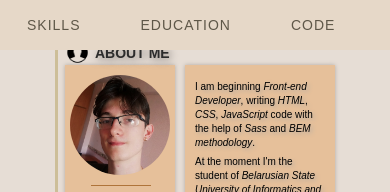
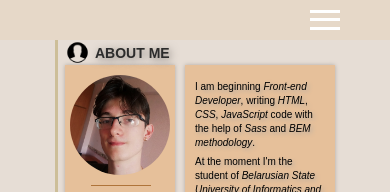
Before and after one commit to freczz/rsschool-cv, a plain HTML site: page index.html in a window 390 px wide. Shown: the top 192 px of the page. Drawn offline with Linux system fonts and the light colour scheme; files that its build step writes are made by us from their sources; a script that the page names is missing.

Commit message:
feat: add menu burger

```diff
--- a/styles/style.css
+++ b/styles/style.css
@@ -145,11 +145,18 @@ h1, h2, h3, h4, h5, h6 {
 
 /*  - - - - - - - - - основная часть - - - - - - - - - - - */
 /*  - - - - - - - - - - - header - - - - - - - - - - - - - */
+.header.out {
+  position: absolute;
+  top: -100%;
+}
+
 header {
   width: 100%;
   height: 70px;
   background-color: #E6D8C8;
   position: fixed;
+  top: 0;
+  left: 0;
   text-align: center;
   z-index: 100;
   -webkit-transition: all 0.3s ease;
@@ -168,9 +175,19 @@ header {
   }
 }
 
-header .header__nav {
+@media (max-width: 650px) {
+  header {
+    height: 40px;
+  }
+}
+
+header .header__body {
   position: relative;
   text-transform: uppercase;
+}
+
+header .header__burger {
+  display: none;
 }
 
 header .header__nav .header__items {
@@ -200,6 +217,13 @@ header .header__nav .header__items {
   }
 }
 
+@media (max-width: 650px) {
+  header .header__nav .header__items {
+    font-size: 12px;
+    padding: 15px 0px 0px 0px;
+  }
+}
+
 header .header__nav .header__items .header__item {
   position: relative;
   margin: 0px 50px;
@@ -222,7 +246,7 @@ header .header__nav .header__items .header__item a {
   letter-spacing: 1px;
 }
 
-header .header__nav .header__items .header__item a:after {
+header .header__nav .header__items .header__item a::after {
   content: '';
   position: absolute;
   left: 50%;
@@ -245,9 +269,81 @@ header .header__nav .header__items .header__item a:hover:after {
   width: 100%;
 }
 
-.header.out {
-  -webkit-transform: translate3d(0, -100%, 0) rotate(0deg) scale(1);
-  transform: translate3d(0, -100%, 0) rotate(0deg) scale(1);
+@media (max-width: 650px) {
+  header .header__burger {
+    display: block;
+    position: absolute;
+    top: 10px;
+    right: 10px;
+    width: 30px;
+    height: 20px;
+    z-index: 3;
+  }
+  header .header__burger.active span {
+    -webkit-transform: scale(0);
+            transform: scale(0);
+  }
+  header .header__burger.active::before {
+    -webkit-transform: rotate(45deg);
+            transform: rotate(45deg);
+    top: 8px;
+  }
+  header .header__burger.active::after {
+    -webkit-transform: rotate(-45deg);
+            transform: rotate(-45deg);
+    top: 8px;
+  }
+  header .header__burger span {
+    background: #fff;
+    position: absolute;
+    width: 100%;
+    height: 3px;
+    top: 8px;
+    -webkit-transition: all 0.5s ease 0s;
+    transition: all 0.5s ease 0s;
+  }
+  header .header__burger::before, header .header__burger::after {
+    content: '';
+    background-color: #fff;
+    position: absolute;
+    width: 100%;
+    height: 3px;
+    -webkit-transition: all 0.5s ease 0s;
+    transition: all 0.5s ease 0s;
+  }
+  header .header__burger::before {
+    content: '';
+    top: 0;
+  }
+  header .header__burger::after {
+    content: '';
+    bottom: 0;
+  }
+  header .header__nav {
+    position: fixed;
+    top: -100%;
+    right: 0px;
+    width: 120px;
+    height: 220px;
+    border-radius: 5%;
+    background: #E6D8C8;
+    -webkit-transition: all 0.5s ease 0s;
+    transition: all 0.5s ease 0s;
+  }
+  header .header__nav .header__items {
+    display: block;
+    margin: 20px 0px 0px -10px;
+  }
+  header .header__nav .header__item {
+    padding: 10px 30px 0px 0px;
+    margin: 0px 0px 0px 0px;
+  }
+  header .header__nav.active {
+    top: 0;
+  }
+  header .header.out {
+    top: 0;
+  }
 }
 
 /*  - - - - - - - - - - - about - - - - - - - - - - - - - */
```
